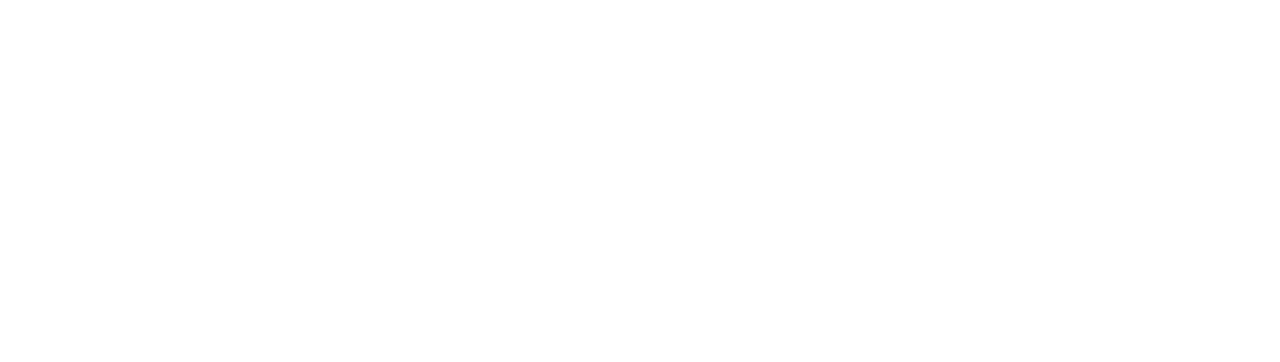
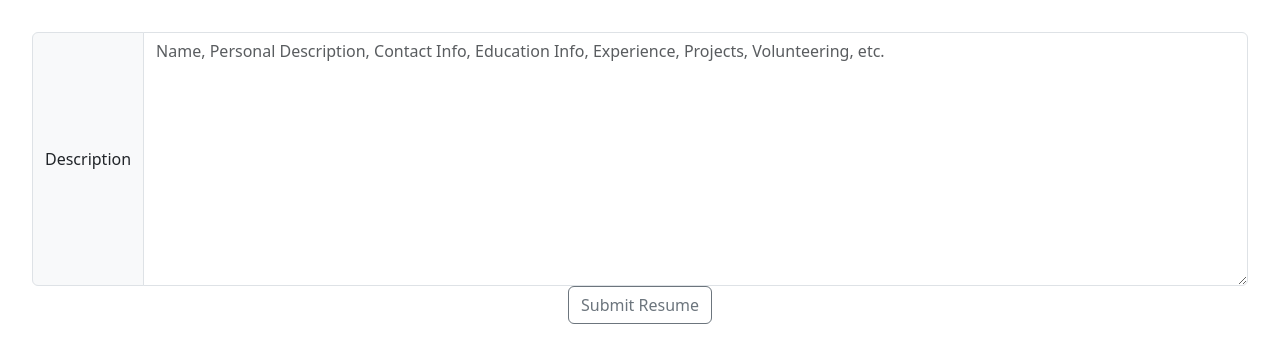
Before and after one commit to purple-affogato/RezoomAI, a React (Vite) app in the folder frontend/: page /backup in a window 1280 px wide. Before the commit this address had no page. Shown: the top 362 px of the page. Built offline with nearby package versions, Linux system fonts and the light colour scheme.

Commit message:
Added Backup page

```diff
--- a/frontend/src/App.jsx
+++ b/frontend/src/App.jsx
@@ -7,6 +7,7 @@
 import 'bootstrap/dist/css/bootstrap.min.css'
 import JobEntry from './JobEntry'
 import SignIn from './SignIn'
+import Backup from './Backup'
 
 import './App.css'
 
@@ -18,9 +19,8 @@
       <Route path="/builder" element={<ResumeBuilder/>}/>
       <Route path="/joblisting" element={<JobEntry/>}/>
 
+      <Route path="/backup" element={<Backup/>}/>
     </Routes>
-
-
   )
 }
 
--- /dev/null
+++ b/frontend/src/Backup.jsx
@@ -0,0 +1,32 @@
+import { useState } from 'react'
+import {Routes, Route} from 'react-router-dom'
+import ContactEntry from './ContactEntry'
+import EduEntry from './EduEntry'
+import ExperienceEntry from './ExperienceEntry'
+import { InputGroup, Form, Button,Badge } from 'react-bootstrap';
+import { Link } from 'react-router-dom';
+import {Row, Col} from 'react-bootstrap'
+import 'bootstrap/dist/css/bootstrap.min.css';
+
+function Backup() {
+    return(
+        <div>
+            <Form.Group className=""  controlID="formGridDescription" >
+                <InputGroup>
+                    <InputGroup.Text id="addon4">Description</InputGroup.Text>
+                    <Form.Control
+                        rows = "10"
+                        type="text"
+                        as = "textarea"
+                        placeholder="Name, Personal Description, Contact Info, Education Info, Experience, Projects, Volunteering, etc."
+                    />
+                </InputGroup>
+            </Form.Group>
+
+            <Link to="/joblisting">
+                <Button className="mb-3" variant="outline-secondary">Submit Resume</Button>
+            </Link>
+        </div>
+    );
+}
+export default Backup
```
Lines whose indentation alone changed are shown as unchanged.
